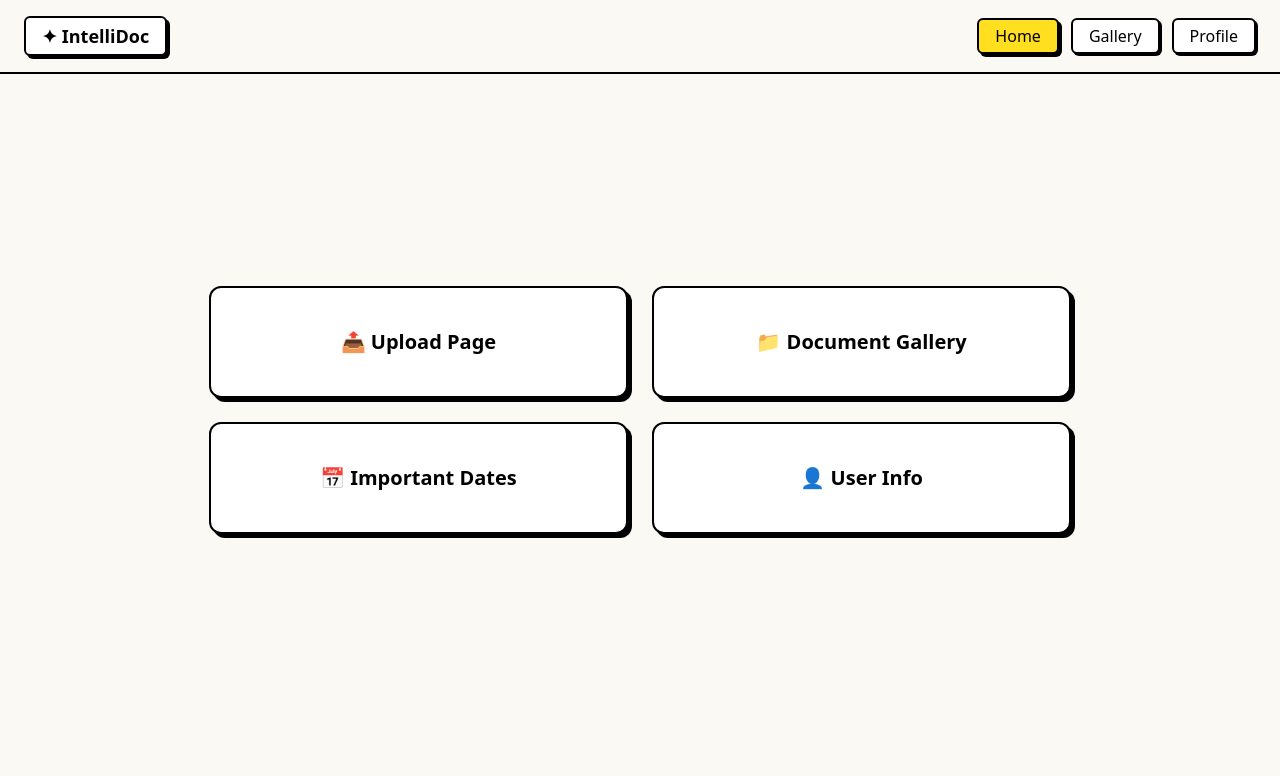
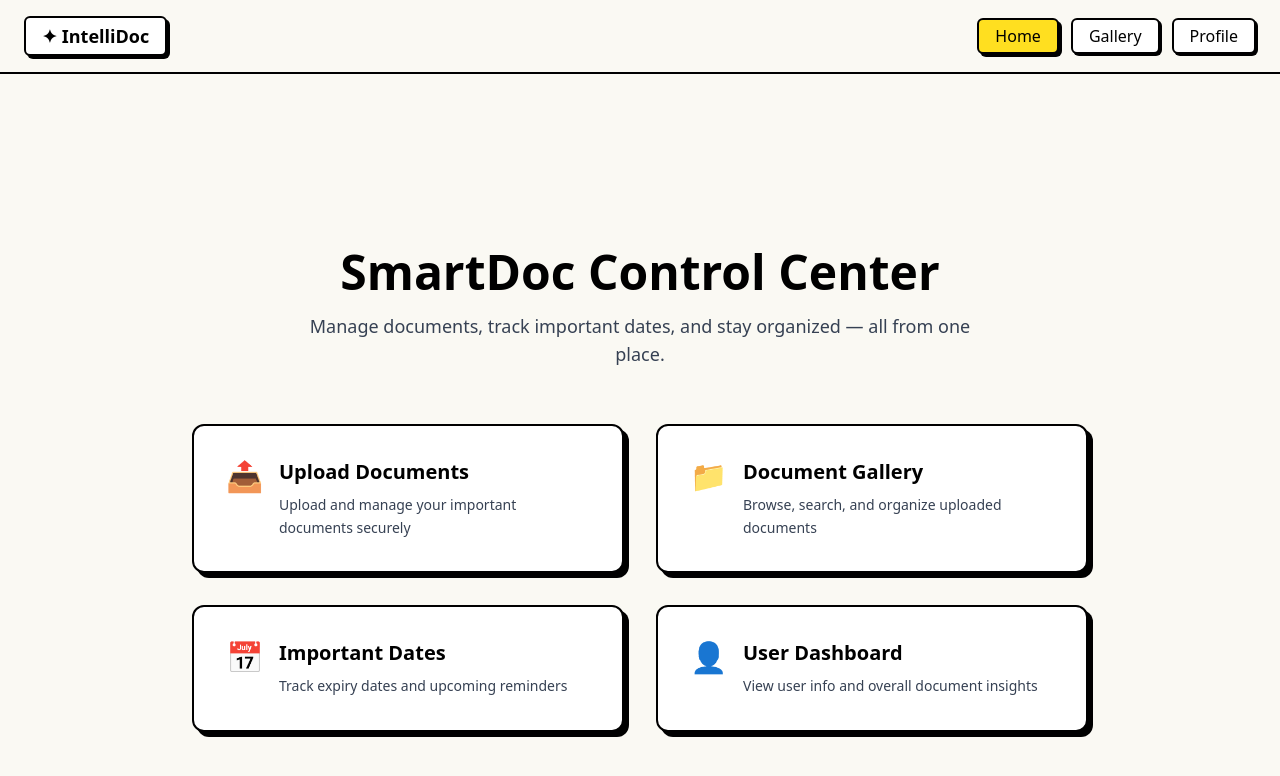
Before and after one commit to pd241008/IntelliDoc-Query, a Next.js app in the folder frontend/: page /landingpage in a window 1280 px wide. Shown: the top 776 px of the page. Built offline with nearby package versions, Linux system fonts and the light colour scheme.

Commit message:
feat: enhance landing page and upload page UI with improved navigation and document management features

```diff
--- a/frontend/src/app/landingpage/page.tsx
+++ b/frontend/src/app/landingpage/page.tsx
@@ -4,24 +4,73 @@ import Link from "next/link";
 
 export default function HomePage() {
   const items = [
-    { label: "📤 Upload Page", path: "/uploadpage" },
-    { label: "📁 Document Gallery", path: "/gallerypage" },
-    { label: "📅 Important Dates", path: "/profilepage" },
-    { label: "👤 User Info", path: "/dashboard" },
+    {
+      title: "Upload Documents",
+      icon: "📤",
+      desc: "Upload and manage your important documents securely",
+      path: "/uploadpage",
+    },
+    {
+      title: "Document Gallery",
+      icon: "📁",
+      desc: "Browse, search, and organize uploaded documents",
+      path: "/gallerypage",
+    },
+    {
+      title: "Important Dates",
+      icon: "📅",
+      desc: "Track expiry dates and upcoming reminders",
+      path: "/profilepage",
+    },
+    {
+      title: "User Dashboard",
+      icon: "👤",
+      desc: "View user info and overall document insights",
+      path: "/dashboard",
+    },
   ];
 
   return (
-    <div className="min-h-[80vh] flex items-center justify-center">
-      <div className="grid grid-cols-1 md:grid-cols-2 gap-6 w-[70%]">
+    <main className="min-h-screen px-6 flex flex-col items-center justify-center">
+      {/* Header */}
+      <div className="text-center mb-14 max-w-2xl">
+        <h1 className="text-4xl md:text-5xl font-extrabold mb-4">
+          SmartDoc Control Center
+        </h1>
+        <p className="text-gray-700 text-lg">
+          Manage documents, track important dates, and stay organized — all from
+          one place.
+        </p>
+      </div>
+
+      {/* Navigation Grid */}
+      <div className="grid grid-cols-1 md:grid-cols-2 gap-8 w-full max-w-4xl">
         {items.map((item) => (
           <Link
             key={item.path}
             href={item.path}
-            className="cursor-pointer border-2 border-black rounded-xl p-10 text-center text-xl font-semibold bg-white shadow-[4px_4px_0px_black] hover:translate-x-1 hover:translate-y-1 transition">
-            {item.label}
+            className="
+              group
+              border-2 border-black rounded-xl p-8 bg-white
+              shadow-[5px_5px_0px_black]
+              hover:translate-x-1 hover:translate-y-1
+              transition
+            ">
+            <div className="flex items-start gap-4">
+              <div className="text-3xl">{item.icon}</div>
+
+              <div>
+                <h2 className="text-xl font-semibold mb-2 group-hover:underline">
+                  {item.title}
+                </h2>
+                <p className="text-gray-700 text-sm leading-relaxed">
+                  {item.desc}
+                </p>
+              </div>
+            </div>
           </Link>
         ))}
       </div>
-    </div>
+    </main>
   );
 }
--- a/frontend/src/app/layout.tsx
+++ b/frontend/src/app/layout.tsx
@@ -1,7 +1,7 @@
 import type { Metadata } from "next";
 import { Geist, Geist_Mono } from "next/font/google";
 import "@/app/globals.css";
-import Header from "@/components/ui/Header";
+import NavBar from "@/components/ui/NavBar";
 import Providers from "../app/provider";
 
 const geistSans = Geist({
@@ -31,7 +31,7 @@ export default function RootLayout({
       <body
         className={`${geistSans.variable} ${geistMono.variable} antialiased bg-[#faf9f3]`}>
         <Providers>
-          <Header />
+          <NavBar />
           <main className="min-h-[calc(100vh-64px)] px-6 py-4">{children}</main>
         </Providers>
       </body>
--- a/frontend/src/app/uploadpage/page.tsx
+++ b/frontend/src/app/uploadpage/page.tsx
@@ -12,7 +12,6 @@ export default function UploadPage() {
 
   const [name, setName] = useState("");
   const [type, setType] = useState("license");
-  const [expiryDate, setExpiryDate] = useState("");
 
   const submit = () => {
     if (!fileRef.current?.files?.[0]) return;
@@ -24,48 +23,59 @@ export default function UploadPage() {
       name,
       type,
       uploadDate: new Date().toISOString().split("T")[0],
-      expiryDate,
+      expiryDate: "AI_EXTRACTED", // 🔥 placeholder
       fileUrl: URL.createObjectURL(file),
     };
 
     addDocument(doc);
-    router.push("/gallery");
+    router.push("/gallerypage");
   };
 
   return (
-    <div className="flex justify-center items-center min-h-screen">
-      <div className="border-2 border-black rounded-xl p-8 bg-white shadow-[4px_4px_0px_black] w-420px">
-        <h2 className="font-bold text-xl mb-4">Upload Document</h2>
+    <main className="min-h-screen flex items-center justify-center px-6">
+      <div className="w-full max-w-md border-2 border-black rounded-xl p-8 bg-white shadow-[6px_6px_0px_black]">
+        <h2 className="text-2xl font-bold mb-1">Upload Document</h2>
+        <p className="text-sm text-gray-600 mb-6">
+          AI will automatically detect expiry & details.
+        </p>
 
+        <div className="space-y-4">
+          <div>
+            <label className="text-sm font-semibold">Document Name</label>
             <input
-          className="input"
-          placeholder="Name"
+              className="mt-1 w-full border-2 border-black rounded-lg px-3 py-2"
+              placeholder="e.g. Driving License"
               onChange={(e) => setName(e.target.value)}
             />
+          </div>
+
+          <div>
+            <label className="text-sm font-semibold">Document Type</label>
             <select
-          className="input"
+              className="mt-1 w-full border-2 border-black rounded-lg px-3 py-2"
               onChange={(e) => setType(e.target.value)}>
-          <option>license</option>
-          <option>insurance</option>
-          <option>id</option>
+              <option value="license">License</option>
+              <option value="insurance">Insurance</option>
+              <option value="id">ID</option>
             </select>
-        <input
-          type="date"
-          className="input"
-          onChange={(e) => setExpiryDate(e.target.value)}
-        />
+          </div>
+
+          <div>
+            <label className="text-sm font-semibold">Upload File</label>
             <input
               type="file"
               ref={fileRef}
-          className="mb-4"
+              className="mt-1 w-full text-sm"
             />
+          </div>
 
           <button
             onClick={submit}
-          className="btn-primary">
-          Upload
+            className="w-full mt-4 border-2 border-black rounded-lg py-2 font-semibold bg-black text-white hover:translate-x-1 hover:translate-y-1 transition">
+            Upload & Analyze
           </button>
         </div>
       </div>
+    </main>
   );
 }
--- a/frontend/src/components/ui/Header.tsx
+++ /dev/null
@@ -1,48 +0,0 @@
-"use client";
-
-import Link from "next/link";
-import { usePathname } from "next/navigation";
-
-const navItems = [
-  { name: "Home", path: "/landingpage" },
-  { name: "Gallery", path: "/gallerypage" },
-  { name: "Profile", path: "/profilepage" },
-];
-
-export default function Header() {
-  const pathname = usePathname();
-
-  return (
-    <header className="w-full border-b-2 border-black bg-[#faf9f3]">
-      <div className="max-w-7xl mx-auto px-6 py-4 flex justify-between items-center">
-        {/* Logo */}
-        <Link
-          href="/"
-          className="border-2 border-black px-4 py-1 rounded-md bg-white shadow-[3px_3px_0px_black] font-bold text-lg">
-          ✦ IntelliDoc
-        </Link>
-
-        {/* Navigation */}
-        <nav className="flex gap-3">
-          {navItems.map((item) => {
-            const active = pathname === item.path;
-
-            return (
-              <Link
-                key={item.path}
-                href={item.path}
-                className={`px-4 py-1 border-2 border-black rounded-md font-medium transition
-                  ${
-                    active
-                      ? "bg-yellow-300 shadow-[3px_3px_0px_black]"
-                      : "bg-white hover:bg-blue-200 shadow-[2px_2px_0px_black]"
-                  }`}>
-                {item.name}
-              </Link>
-            );
-          })}
-        </nav>
-      </div>
-    </header>
-  );
-}
--- a/frontend/src/components/ui/NavBar.tsx
+++ b/frontend/src/components/ui/NavBar.tsx
@@ -0,0 +1,48 @@
+"use client";
+
+import Link from "next/link";
+import { usePathname } from "next/navigation";
+
+const navItems = [
+  { name: "Home", path: "/landingpage" },
+  { name: "Gallery", path: "/gallerypage" },
+  { name: "Profile", path: "/profilepage" },
+];
+
+export default function NavBar() {
+  const pathname = usePathname();
+
+  return (
+    <header className="w-full border-b-2 border-black bg-[#faf9f3]">
+      <div className="max-w-7xl mx-auto px-6 py-4 flex justify-between items-center">
+        {/* Logo */}
+        <Link
+          href="/"
+          className="border-2 border-black px-4 py-1 rounded-md bg-white shadow-[3px_3px_0px_black] font-bold text-lg">
+          ✦ IntelliDoc
+        </Link>
+
+        {/* Navigation */}
+        <nav className="flex gap-3">
+          {navItems.map((item) => {
+            const active = pathname === item.path;
+
+            return (
+              <Link
+                key={item.path}
+                href={item.path}
+                className={`px-4 py-1 border-2 border-black rounded-md font-medium transition
+                  ${
+                    active
+                      ? "bg-yellow-300 shadow-[3px_3px_0px_black]"
+                      : "bg-white hover:bg-blue-200 shadow-[2px_2px_0px_black]"
+                  }`}>
+                {item.name}
+              </Link>
+            );
+          })}
+        </nav>
+      </div>
+    </header>
+  );
+}
```
Lines whose indentation alone changed are shown as unchanged.
